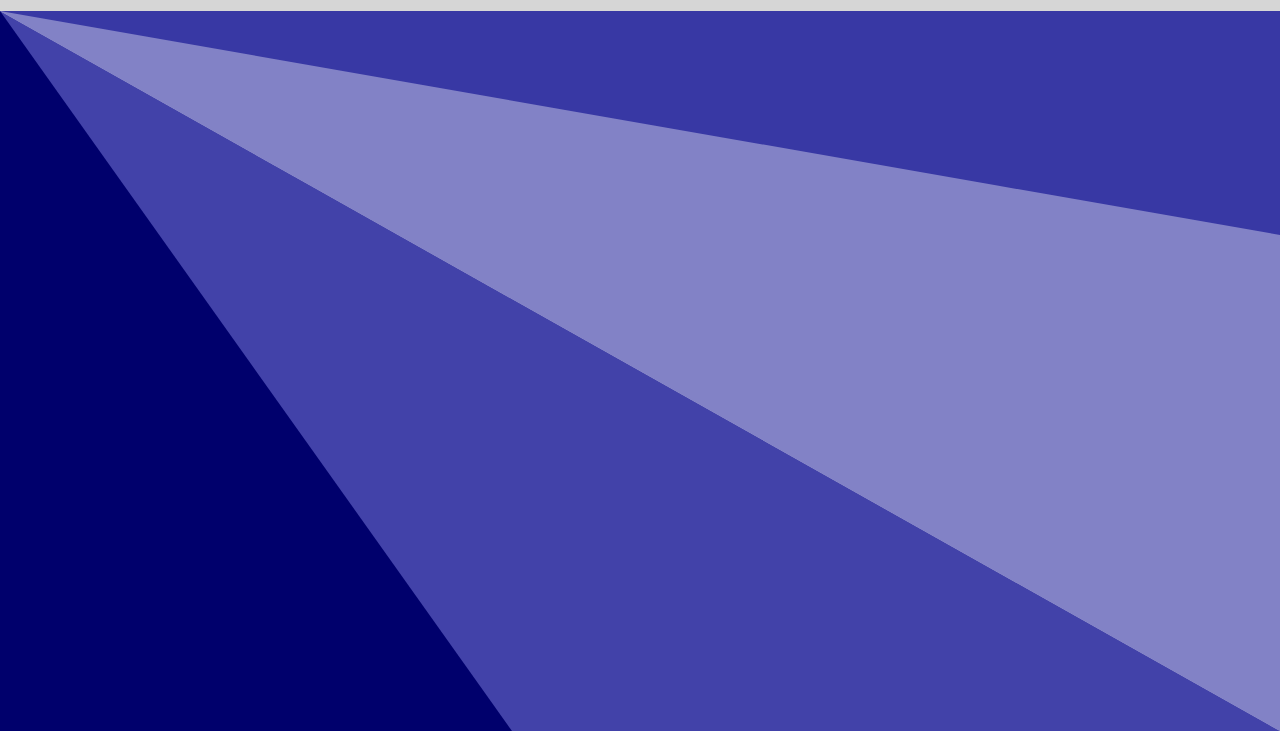
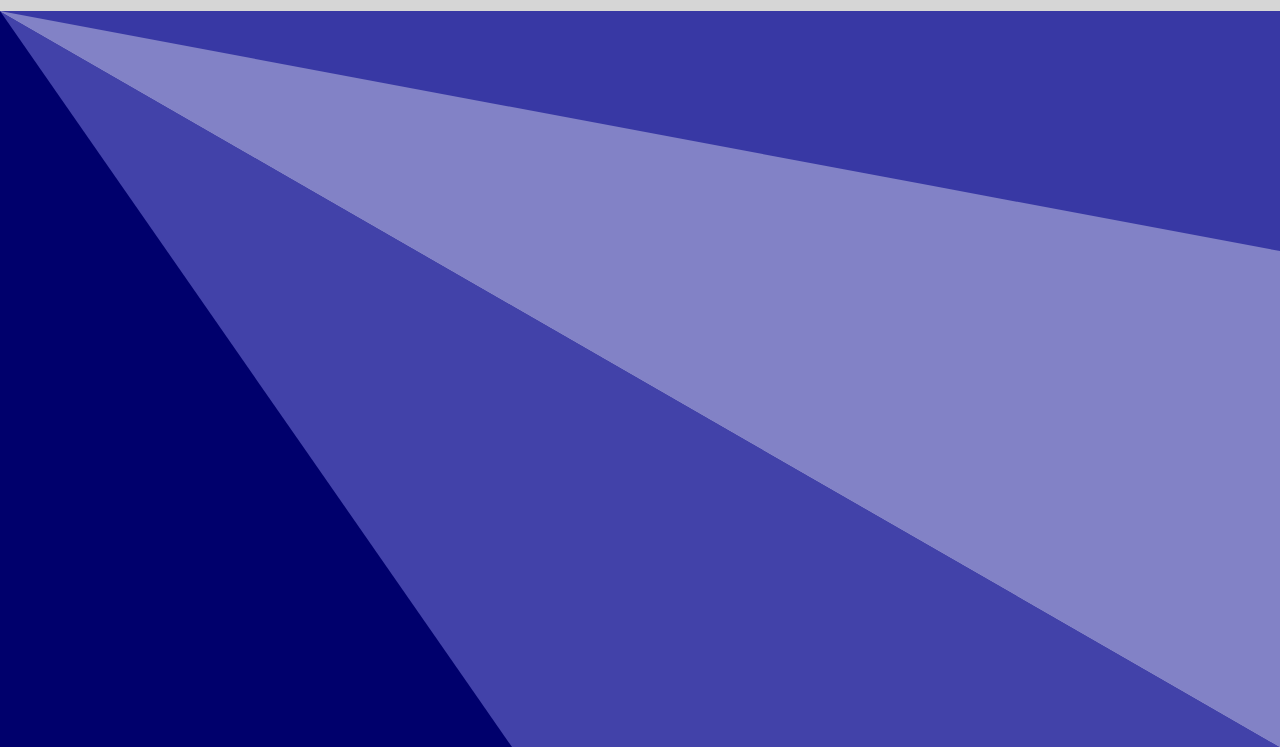
Before and after one commit to Splice09/PersonalWebpage, a website: page WebFrame.html in a window 1280 px wide. Shown: the part 69-816 px from the top of the page. Drawn offline with Linux system fonts and the light colour scheme; files that its build step writes are made by us from their sources; files whose address does not match are found by name.

Commit message:
changed view height of triangles

```diff
--- a/assets/StyleSheets/myStyle.css
+++ b/assets/StyleSheets/myStyle.css
@@ -46,7 +46,7 @@ body{
     max-height: 100%;
     border-left: 100vw solid transparent;
     border-right: 0 solid transparent;
-    border-top: 90vh solid rgba(0, 0, 139, 0.49);
+    border-top: 92vh solid rgba(0, 0, 139, 0.49);
 
  }
 .bodyTriangle2{
@@ -61,7 +61,7 @@ body{
     max-height: 100%;
     border-left: 100vw solid transparent;
     border-right: 0 solid transparent;
-    border-top: 28vh solid rgba(0, 0, 139, 0.57);
+    border-top: 30vh solid rgba(0, 0, 139, 0.57);
 }
 .bodyTriangle3{
     padding: 0;
@@ -75,7 +75,7 @@ body{
     max-height: 100%;
     border-left: 0 solid transparent;
     border-right: 100vw solid transparent;
-    border-bottom: 90vh solid rgba(0, 0, 139, 0.74);
+    border-bottom: 92vh solid rgba(0, 0, 139, 0.74);
 }
 .bodyTriangle4{
     padding: 0;
@@ -89,7 +89,7 @@ body{
     max-height: 100%;
     border-left: 0 solid transparent;
     border-right: 40vw solid transparent;
-    border-bottom: 90vh solid #00006c;
+    border-bottom: 92vh solid #00006c;
 }
 /*
 #bodyBox1{
```
